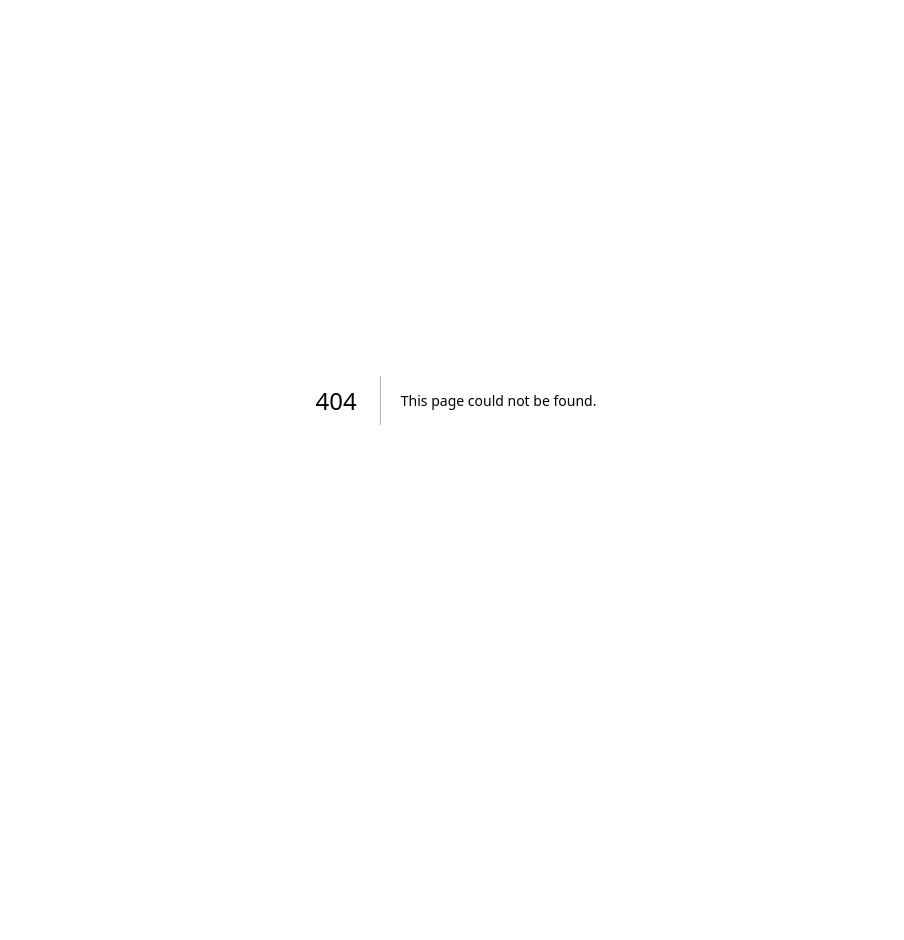
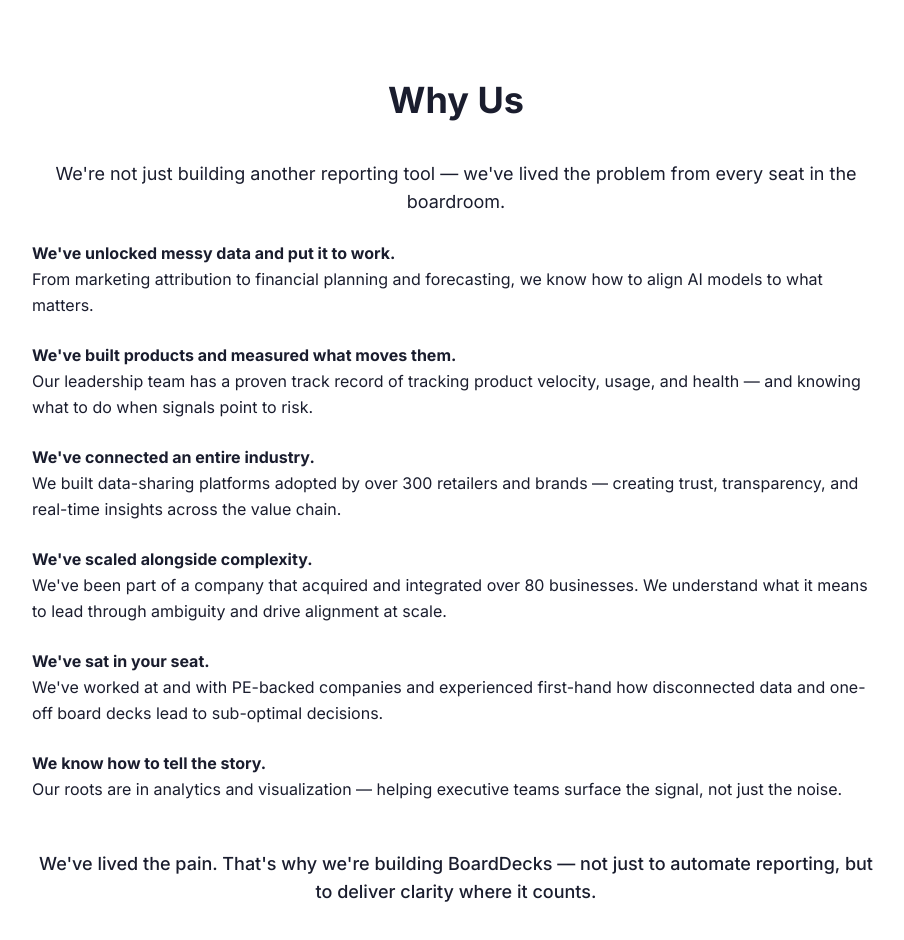
Before and after one commit to srakestraw/boarddecks-website, a Next.js app: page /why-us in a window 1280 px wide. Before the commit this address had no page. Shown: the top 940 px of the page, without its empty margins (184-1088 px from the left). Before the commit the page ends 800 px from the top, so only its background shows below. Built offline with nearby package versions, Linux system fonts and the light colour scheme.

Commit message:
Add Why Us page with credibility-building content and navigation link

```diff
--- /dev/null
+++ b/app/why-us/page.tsx
@@ -0,0 +1,47 @@
+export default function WhyUsPage() {
+  return (
+    <main className="bg-white text-dark-navy px-6 py-20 max-w-4xl mx-auto">
+      <h1 className="text-4xl font-bold mb-10 text-center">Why Us</h1>
+
+      <p className="text-lg mb-6 text-center">
+        We're not just building another reporting tool — we've lived the problem from every seat in the boardroom.
+      </p>
+
+      <ul className="space-y-6 text-base leading-relaxed">
+        <li>
+          <strong>We've unlocked messy data and put it to work.</strong><br />
+          From marketing attribution to financial planning and forecasting, we know how to align AI models to what matters.
+        </li>
+
+        <li>
+          <strong>We've built products and measured what moves them.</strong><br />
+          Our leadership team has a proven track record of tracking product velocity, usage, and health — and knowing what to do when signals point to risk.
+        </li>
+
+        <li>
+          <strong>We've connected an entire industry.</strong><br />
+          We built data-sharing platforms adopted by over 300 retailers and brands — creating trust, transparency, and real-time insights across the value chain.
+        </li>
+
+        <li>
+          <strong>We've scaled alongside complexity.</strong><br />
+          We've been part of a company that acquired and integrated over 80 businesses. We understand what it means to lead through ambiguity and drive alignment at scale.
+        </li>
+
+        <li>
+          <strong>We've sat in your seat.</strong><br />
+          We've worked at and with PE-backed companies and experienced first-hand how disconnected data and one-off board decks lead to sub-optimal decisions.
+        </li>
+
+        <li>
+          <strong>We know how to tell the story.</strong><br />
+          Our roots are in analytics and visualization — helping executive teams surface the signal, not just the noise.
+        </li>
+      </ul>
+
+      <p className="mt-12 text-lg text-center font-medium">
+        We've lived the pain. That's why we're building BoardDecks — not just to automate reporting, but to deliver clarity where it counts.
+      </p>
+    </main>
+  );
+}
--- a/components/Header.tsx
+++ b/components/Header.tsx
@@ -15,6 +15,12 @@
               className="text-primary font-medium hover:text-primary/80 transition-colors duration-200"
             >
               Manifesto
+            </a>
+            <a
+              href="/why-us"
+              className="text-primary font-medium hover:text-primary/80 transition-colors duration-200"
+            >
+              Why Us
             </a>
             <a
               href="#ready-to-get-started"
```
